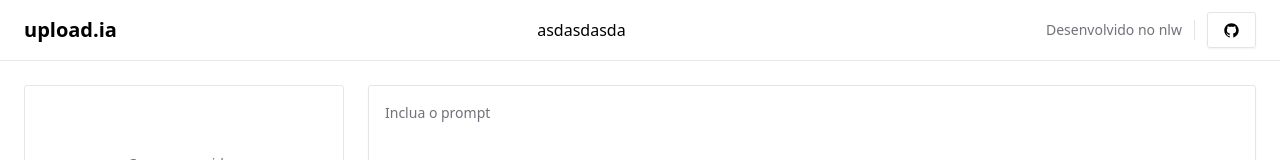
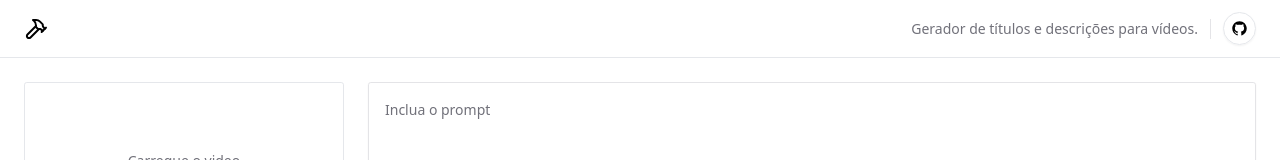
Before and after one commit to jaogui/upload-ia, a React (Vite) app in the folder upload-web/: page / in a window 1280 px wide. Shown: the top 160 px of the page. Built offline with nearby package versions, Linux system fonts and the light colour scheme; no server answers.

Commit message:
alterações no header

```diff
--- a/upload-web/package.json
+++ b/upload-web/package.json
@@ -22,6 +22,7 @@
     "axios": "^1.5.0",
     "class-variance-authority": "^0.7.0",
     "clsx": "^2.0.0",
+    "lucide-react": "^0.279.0",
     "react": "^18.2.0",
     "react-dom": "^18.2.0",
     "tailwind-merge": "^1.14.0",
--- a/upload-web/src/App.tsx
+++ b/upload-web/src/App.tsx
@@ -14,9 +14,9 @@ import {
   SelectItem,
   SelectTrigger,
   SelectValue,
-  completion,
 } from "./components/ui/select";
 import { useCompletion } from "ai/react";
+
 export function App() {
   const [videoId, setVideoId] = useState<string | null>(null);
   const [temperature, setTemperature] = useState(0.5);
--- a/upload-web/src/components/internals/Header.tsx
+++ b/upload-web/src/components/internals/Header.tsx
@@ -1,21 +1,22 @@
 
 import { Separator } from '../ui/separator'
-import { Button } from '../ui/button'
 import { GitHubLogoIcon } from "@radix-ui/react-icons";
+import { Hammer } from 'lucide-react';
 
 export function Header() {
   return (
     <div className="px-6 py-3 flex items-center justify-between border-b">
-    <span className="text-xl font-bold">upload.ia</span>
-    asdasdasda
+    <span className="text-xl font-bold">
+      <Hammer />
+    </span>
     <div className="flex items-center gap-3">
       <span className="text-sm text-muted-foreground">
-        Desenvolvido no nlw
+        Gerador de títulos e descrições para vídeos.
       </span>
       <Separator orientation="vertical" className="h-5" />
-      <Button variant={"outline"}>
+      <a href='https://github.com/jaogui/upload-ia' target='_blank' className='border p-2 shadow-sm rounded-full'>
         <GitHubLogoIcon  />
-      </Button>
+      </a>
     </div>
   </div>
   )
```
Also changed, not shown: 2 other files (tests, documents, lock files or other folders).
